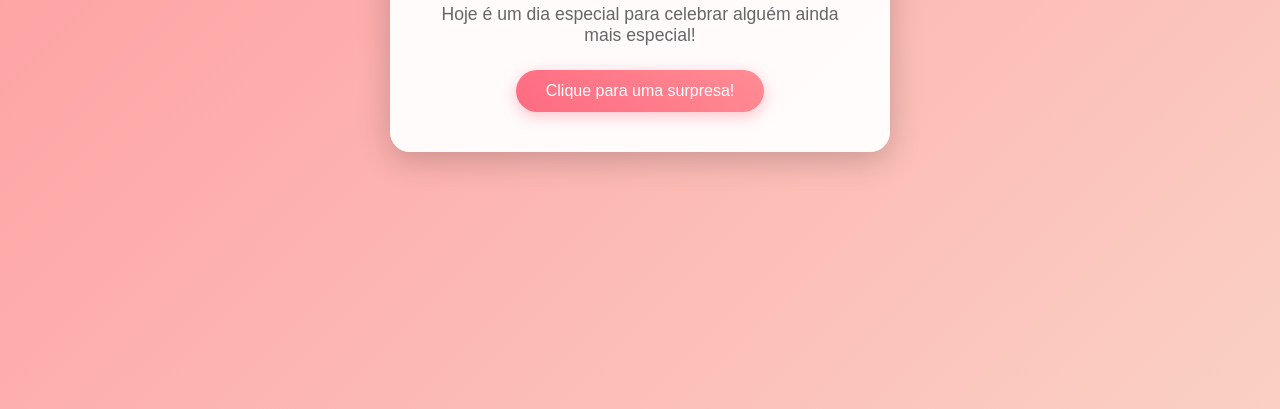
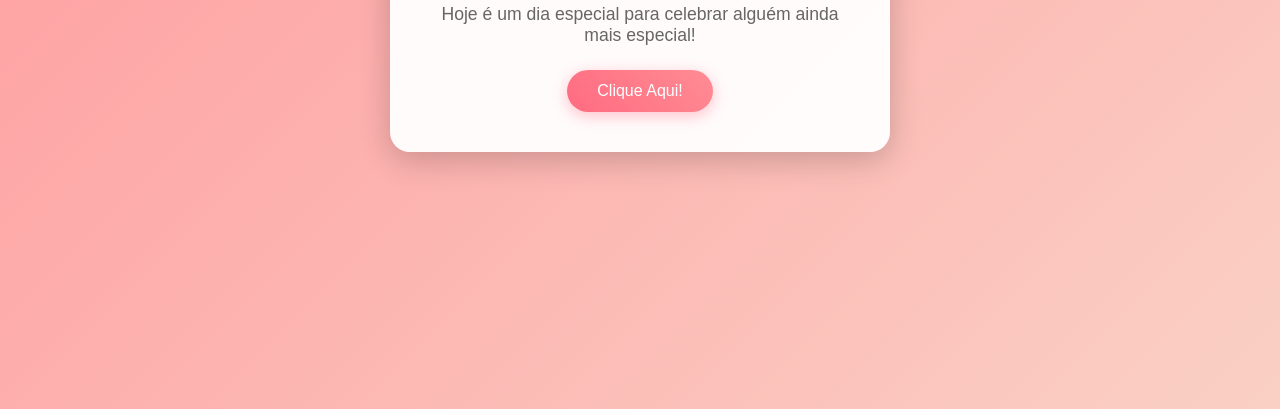
Before and after one commit to joaovic26/Dia_das_mulheres_Lanna, a plain HTML site: page index.html in a window 1280 px wide. Shown: the part 391-800 px from the top of the page. Drawn offline with Linux system fonts and the light colour scheme.

Commit message:
Update index.html

```diff
--- a/index.html
+++ b/index.html
@@ -156,7 +156,7 @@
   <main class="container">
     <h1>Feliz Dia das Mulheres 🌸</h1>
     <p>Hoje é um dia especial para celebrar alguém ainda mais especial!</p>
-    <button id="surpriseButton" aria-label="Clique para revelar uma surpresa especial">Clique para uma surpresa!</button>
+    <button id="surpriseButton" aria-label="Clique para revelar uma surpresa especial">Clique Aqui!</button>
     <div class="content-container" id="content">
       <figure class="image-container">
         <img src="IMG-20250221-WA0003.jpg" alt="Foto especial em celebração ao Dia das Mulheres">
```
